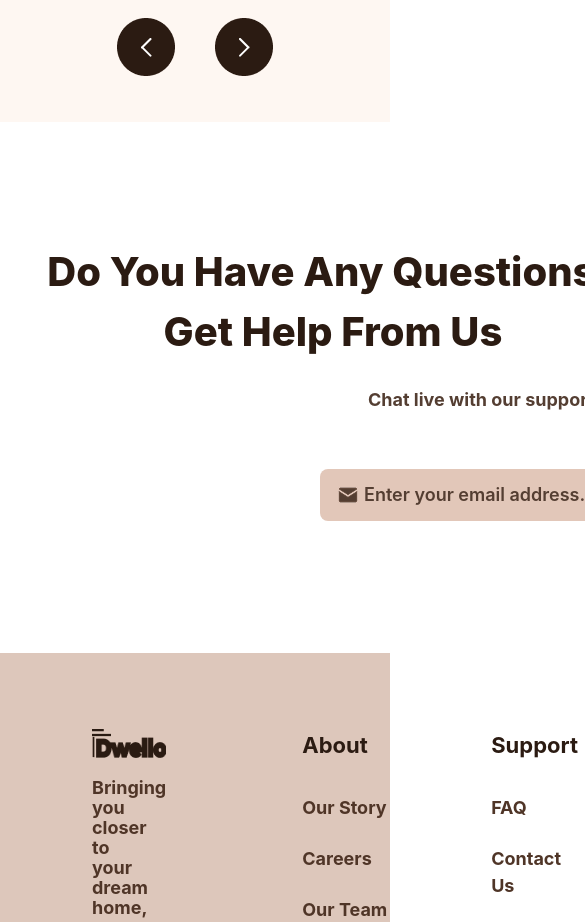
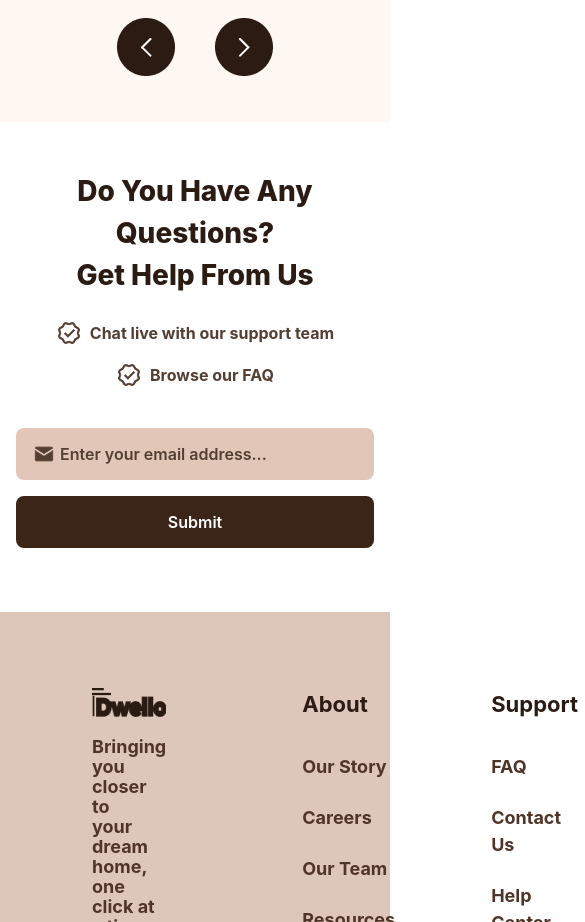
Before and after one commit to abduletifabdella29-lab/dwello-real-estate, a React (Vite) app in the folder dwello-real-estate/: page / in a window 390 px wide. Shown: the part 6860-7782 px from the top of the page, 585 px wide, since content can reach past the window. Built offline with nearby package versions, Linux system fonts and the light colour scheme.

Commit message:
make Get Help Section responsive

```diff
--- a/dwello-real-estate/src/Components/GetHelpSection.jsx
+++ b/dwello-real-estate/src/Components/GetHelpSection.jsx
@@ -4,28 +4,22 @@ import email from '../assets/icons/email.png'
 
 function GetHelpSection() {
 return (
-    <>
-    <div>
-        <h1 className='w-166.5 mt-30 text-center font-extrabold text-[40px] text-[#2B1B12] mx-auto'>Do You Have Any Questions?<br />Get Help From Us</h1>
+    <div className='flex flex-col items-center px-4'>
+        <h1 className='w-full max-w-166.5 mt-12 md:mt-20 lg:mt-30 text-center font-extrabold text-[28px] sm:text-[32px] md:text-[40px] text-[#2B1B12]'>Do You Have Any Questions?<br />Get Help From Us</h1>
+
+        <div className='flex flex-col sm:flex-row items-center justify-center mt-6 gap-4 sm:gap-9'>
+            <div className='flex items-center'>
+                <img src={verify} />
+                <h1 className='font-bold text-[16px] sm:text-[18px] text-[#543E32] pl-2'>Chat live with our support team</h1>
             </div>
-
-    <div className='flex mt-6 ml-90'>
-        <div className=''>
+            <div className='flex items-center'>
                 <img src={verify} />
-        </div>
-        <div>
-            <h1 className='w-75.25 font-bold text-[18px] text-[#543E32] pl-2'>Chat live with our support team</h1>
-        </div>
-        <div className='pl-9'>
-            <img src={verify} />
-        </div>
-        <div>
-            <h1 className='w-75.25 font-bold text-[18px] text-[#543E32] pl-2'>Browse our FAQ</h1>
+                <h1 className='font-bold text-[16px] sm:text-[18px] text-[#543E32] pl-2'>Browse our FAQ</h1>
             </div>
         </div>
 
-    <div className='flex ml-80 mt-14 mb-33'>
-        <div className="relative">
+        <div className='flex flex-col sm:flex-row items-center justify-center mt-10 sm:mt-14 mb-16 sm:mb-24 md:mb-33 gap-4 sm:gap-7 w-full max-w-166.5'>
+            <div className="relative w-full sm:w-115">
                 <div className="absolute py-3.5 left-0 flex items-center pl-4">
                     <img
                         src={email}
@@ -37,18 +31,18 @@ return (
                 <input
                 type="email"
                 placeholder="Enter your email address..."
-            className="w-115 h-13 bg-[#E2C7B9] text-[#543E32] placeholder-[#543E32] text-[18px] font-semibold py-3.5 pl-11 pr-4 rounded-lg"
+                className="w-full h-13 bg-[#E2C7B9] text-[#543E32] placeholder-[#543E32] text-[16px] sm:text-[18px] font-semibold py-3.5 pl-11 pr-4 rounded-lg"
                 />
             </div>
 
-        <div>
+            <div className='w-full sm:w-auto'>
                 <a href="#">
-                <button className="w-40 h-13 ml-7 bg-[#3B2418] text-white font-semibold rounded-lg hover:opacity-90 transition cursor-pointer">Submit
+                    <button className="w-full sm:w-40 h-13 bg-[#3B2418] text-white font-semibold rounded-lg hover:opacity-90 transition cursor-pointer">Submit
                     </button>
                 </a>
             </div>
         </div>
-    </>
+    </div>
 )
 }
 
```
Lines whose indentation alone changed are shown as unchanged.
